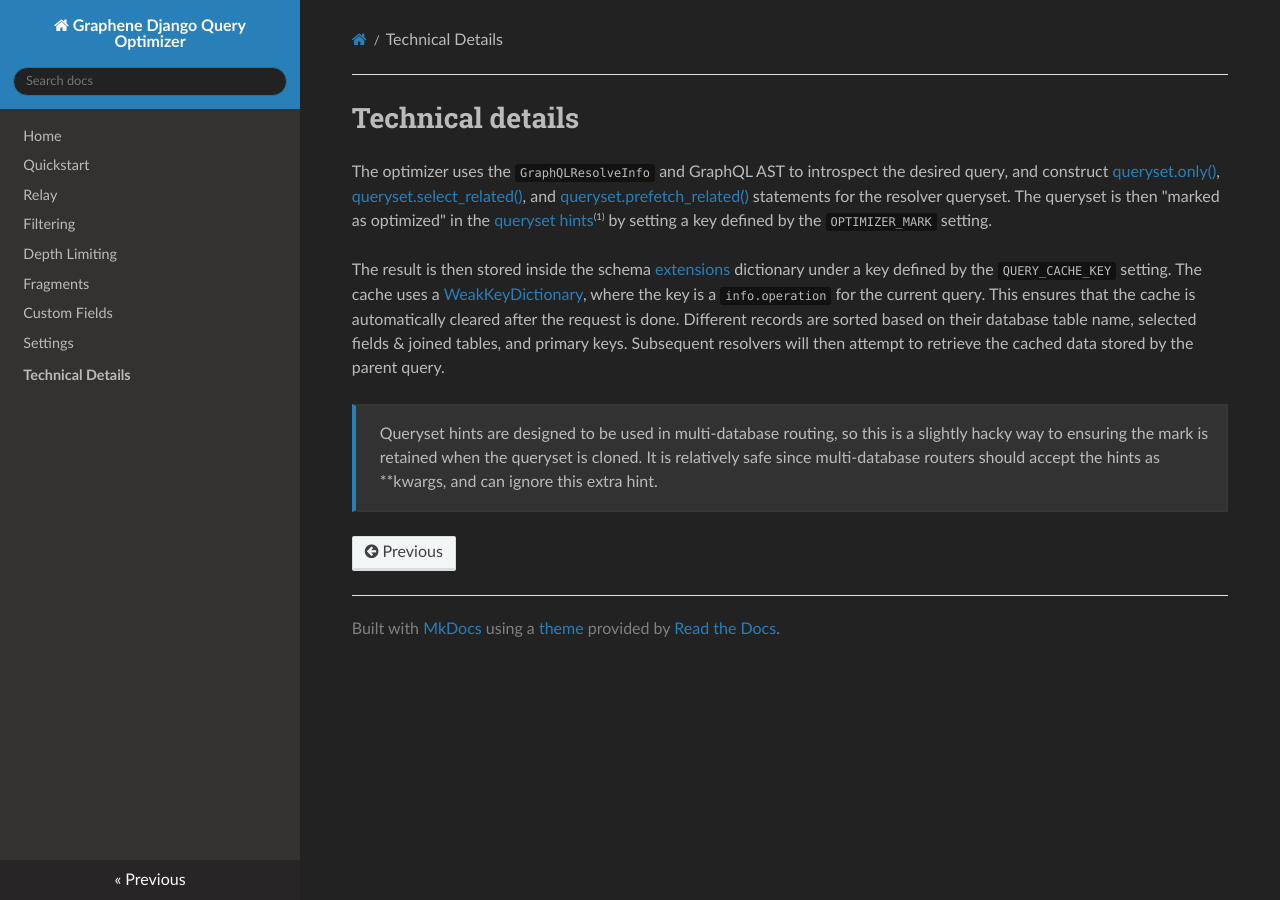
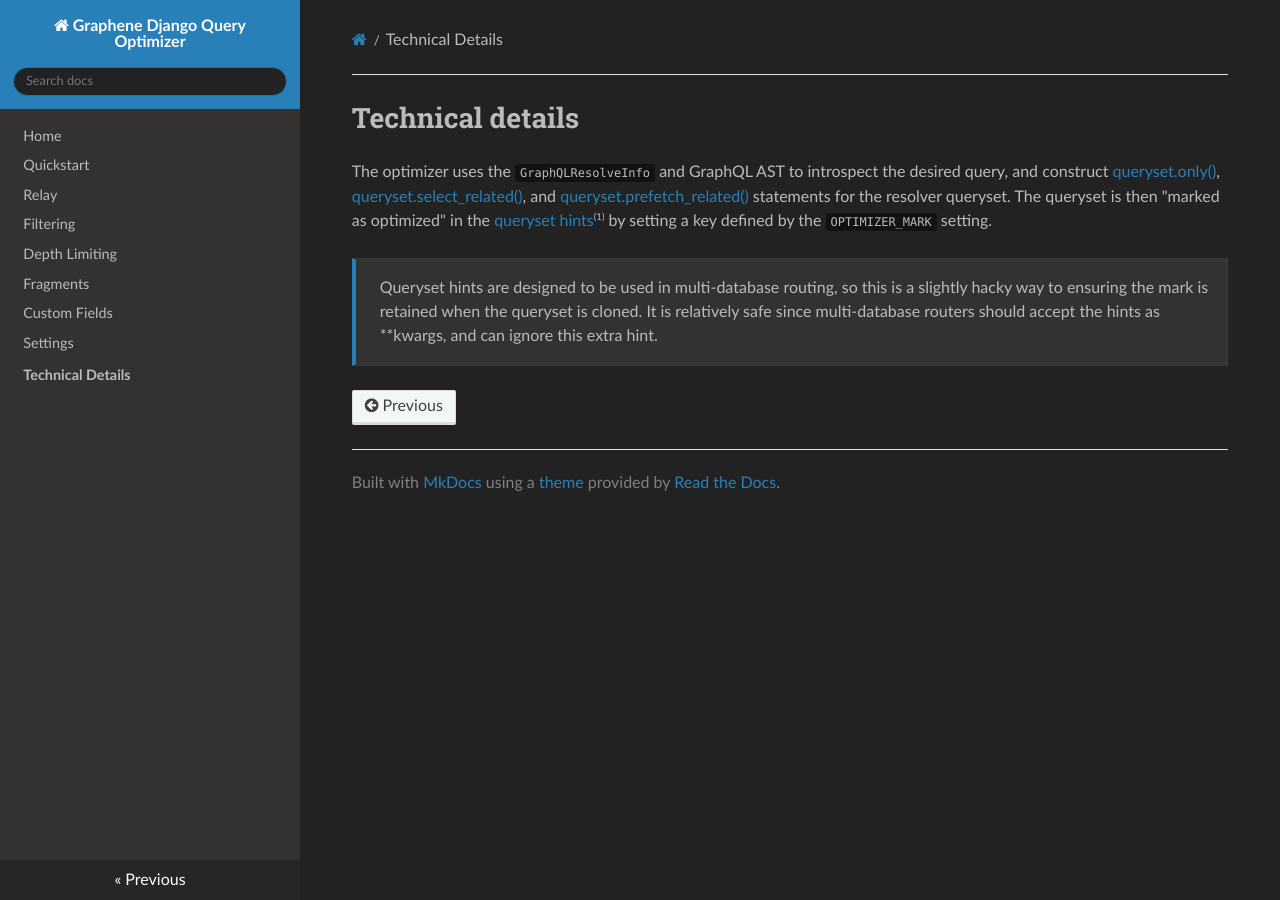
Before and after one commit to MrThearMan/graphene-django-query-optimizer, an MkDocs documentation site: the page built from docs/technical.md, in a window 1280 px wide. Built offline with MkDocs 1.6.1, drawn with Linux system fonts in a browser that asks for light colours; nearby versions of some CDN libraries; a script that is not in the unit is left out.

Commit message:
Remove remaining settings and docs related to query caching

```diff
--- a/docs/technical.md
+++ b/docs/technical.md
@@ -6,14 +6,6 @@ the desired query, and construct [queryset.only()][only],
 statements for the resolver queryset. The queryset is then "marked as optimized"
 in the [queryset hints]<sup><small>(1)</small></sup> by setting a key defined
 by the `OPTIMIZER_MARK` setting.
-
-The result is then stored inside the schema [extensions] dictionary under
-a key defined by the `QUERY_CACHE_KEY` setting. The cache uses a [WeakKeyDictionary],
-where the key is a `info.operation` for the current query.
-This ensures that the cache is automatically cleared after the request is done.
-Different records are sorted based on their database table name, selected
-fields & joined tables, and primary keys. Subsequent resolvers will then
-attempt to retrieve the cached data stored by the parent query.
 
 > Queryset hints are designed to be used in multi-database routing, so this
 > is a slightly hacky way to ensuring the mark is retained when the
```
Also changed, not shown: 1 other file.
